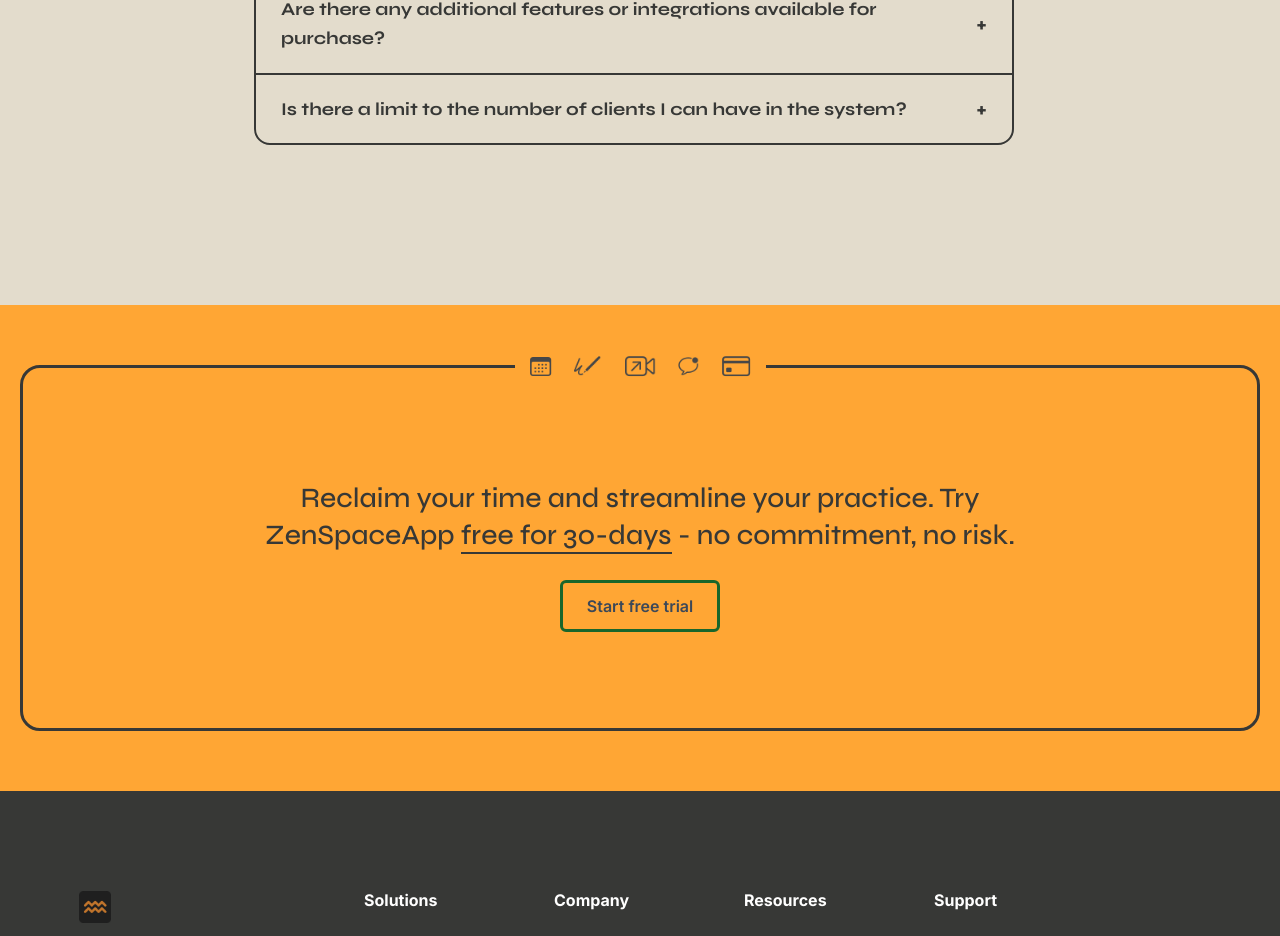
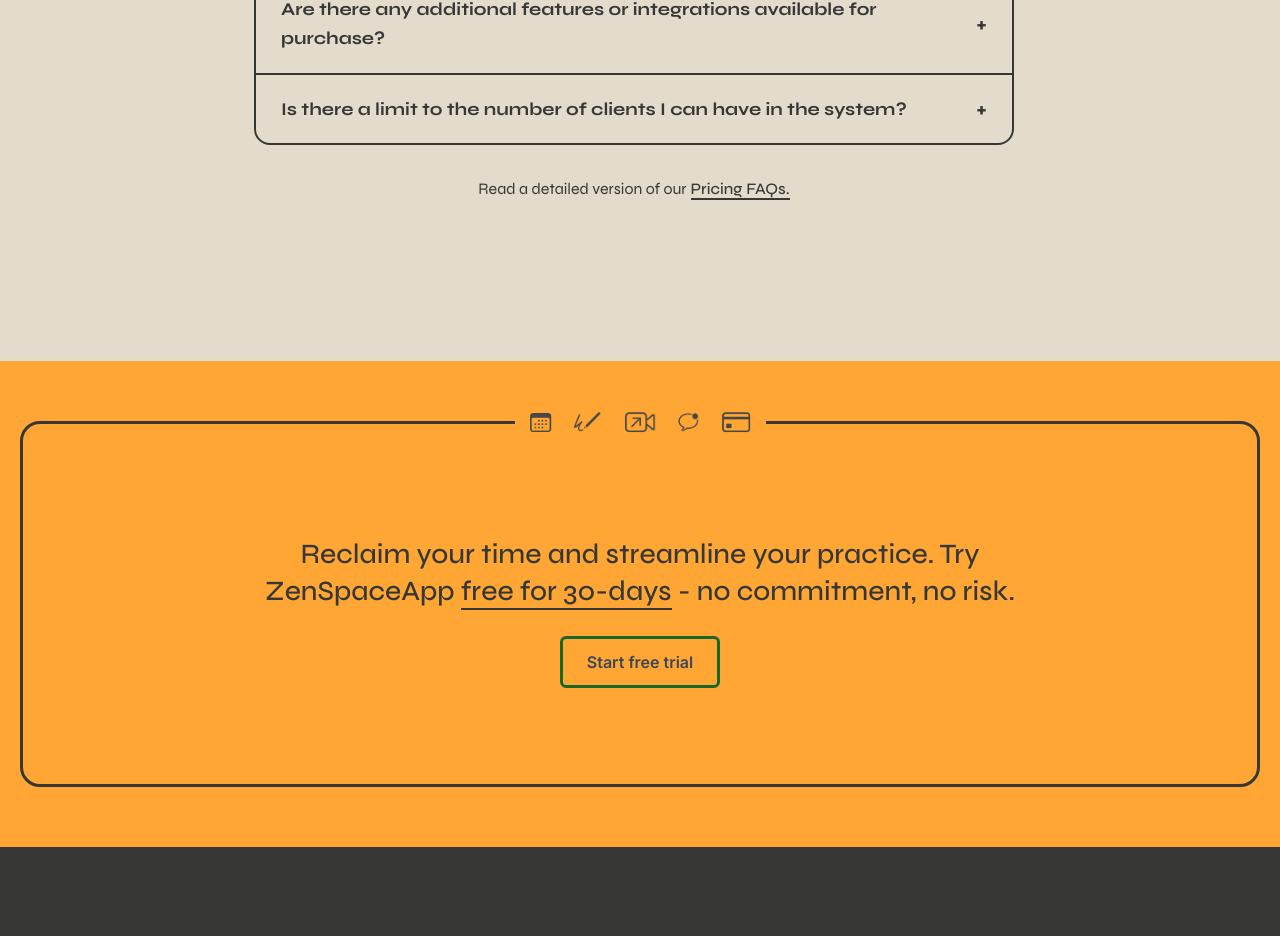
Before and after one commit to ZenSpaceApp/zenspace-website, a Next.js app: page /pricing in a window 1280 px wide. Shown: the part 2673-3609 px from the top of the page. Built offline with nearby package versions, Linux system fonts and the light colour scheme.

Commit message:
Added external notion site for pricing FAQs.

```diff
--- a/components/PricingFAQ.tsx
+++ b/components/PricingFAQ.tsx
@@ -1,5 +1,7 @@
 'use client';
 import { useState } from "react";
+import Link from "next/link";
+
 const faqs = [
   [
     "Is there a free trial available?",
@@ -121,6 +123,16 @@ export default function PricingFAQ() {
           ))}
           </div>
         </div>
+        <div style={{ display: "flex", margin: "auto", justifyContent: 'center', paddingTop: "2rem", fontFamily: "Syne"}}>
+        Read a detailed version of our
+        <span>
+          <Link
+            style={{marginLeft: "4px", borderBottom: "2px solid"}}
+            href="https://zenspaceapp.notion.site/Pricing-FAQs-e502ea568b43406888e25fabe94450c3?pvs=4">
+            Pricing FAQs.
+          </Link>
+        </span>
+      </div>
       </div>
     </section>
 }
```
